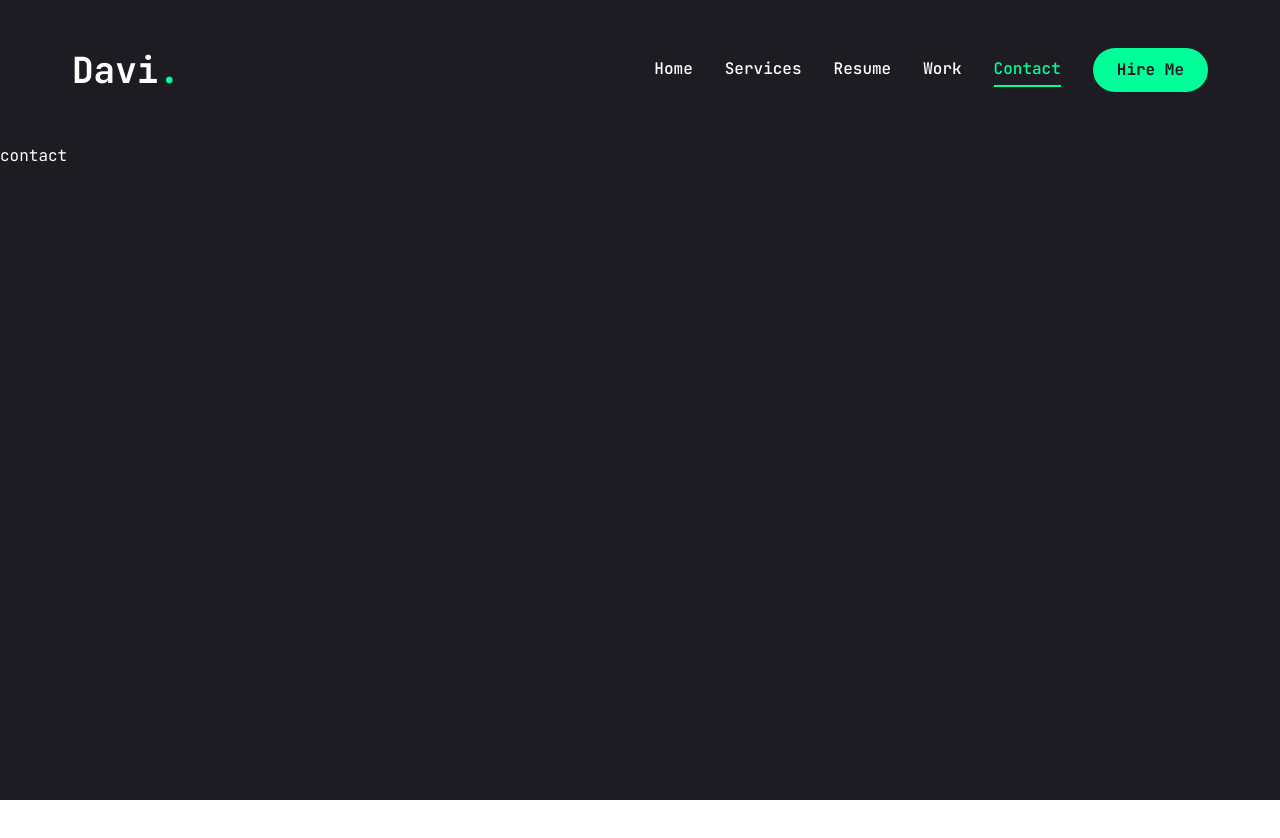
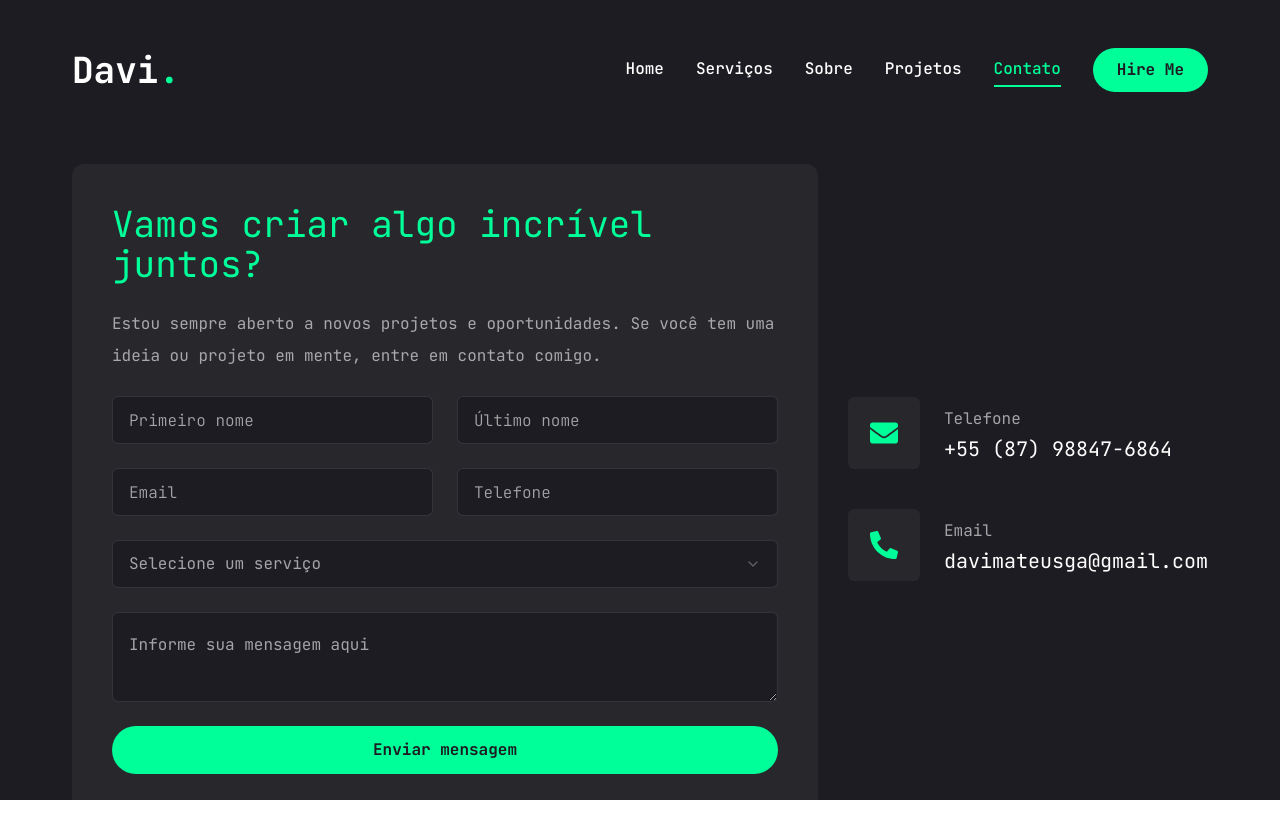
Before and after one commit to davimateus1/davi-mateus-portfolio, a Next.js app: page /contact in a window 1280 px wide. Before the commit the page ends 800 px from the top, so only its background shows below. Built offline with nearby package versions, Linux system fonts and the light colour scheme.

Commit message:
feat: finish contact page layout

```diff
--- a/package.json
+++ b/package.json
@@ -15,6 +15,8 @@
     "@radix-ui/react-slot": "^1.1.0",
     "@radix-ui/react-tabs": "^1.1.0",
     "@radix-ui/react-tooltip": "^1.1.2",
+    "@react-email/components": "^0.0.21",
+    "@react-email/render": "^0.0.16",
     "class-variance-authority": "^0.7.0",
     "clsx": "^2.1.1",
     "framer-motion": "^11.3.8",
@@ -23,7 +25,9 @@
     "react": "^18",
     "react-countup": "^6.5.3",
     "react-dom": "^18",
+    "react-email": "^2.1.5",
     "react-icons": "^5.2.1",
+    "resend": "^3.4.0",
     "swiper": "^11.1.5",
     "tailwind-merge": "^2.4.0",
     "tailwindcss-animate": "^1.0.7"
--- a/src/app/contact/page.tsx
+++ b/src/app/contact/page.tsx
@@ -1,5 +1,102 @@
+"use client";
+import { motion } from "framer-motion";
+
+import { Input } from "@/components/ui/input";
+import { Button } from "@/components/ui/button";
+import { Textarea } from "@/components/ui/textarea";
+
+import {
+  Select,
+  SelectItem,
+  SelectLabel,
+  SelectGroup,
+  SelectValue,
+  SelectContent,
+  SelectTrigger,
+} from "@/components/ui/select";
+
+import { FaEnvelope, FaPhoneAlt } from "react-icons/fa";
+
+const infos = [
+  {
+    icon: <FaEnvelope />,
+    title: "Telefone",
+    description: "+55 (87) 98847-6864",
+  },
+  {
+    icon: <FaPhoneAlt />,
+    title: "Email",
+    description: "davimateusga@gmail.com",
+  },
+];
+
 const Contact = () => {
-  return <div>contact</div>;
+  return (
+    <motion.section
+      className="py-6"
+      initial={{ opacity: 0 }}
+      animate={{
+        opacity: 1,
+        transition: { duration: 0.4, delay: 2.4, ease: "easeIn" },
+      }}
+    >
+      <div className="container mx-auto">
+        <div className="flex flex-col xl:flex-row gap-[30px]">
+          <div className="xl:h-[54%] order-2 xl:order-none">
+            <form className="flex flex-col gap-6 p-10 bg-[#27272c] rounded-xl">
+              <h3 className="text-4xl text-accent">
+                Vamos criar algo incrível juntos?
+              </h3>
+              <p className="text-white/60">
+                Estou sempre aberto a novos projetos e oportunidades. Se você
+                tem uma ideia ou projeto em mente, entre em contato comigo.
+              </p>
+              <div className="grid grid-cols-1 md:grid-cols-2 gap-6">
+                <Input type="text" placeholder="Primeiro nome" />
+                <Input type="text" placeholder="Último nome" />
+                <Input type="email" placeholder="Email" />
+                <Input type="text" placeholder="Telefone" />
+              </div>
+              <Select>
+                <SelectTrigger>
+                  <SelectValue placeholder="Selecione um serviço" />
+                </SelectTrigger>
+                <SelectContent>
+                  <SelectGroup>
+                    <SelectLabel>Desenvolvimento</SelectLabel>
+                    <SelectItem value="Sistema">Sistema</SelectItem>
+                    <SelectItem value="Website">Website</SelectItem>
+                    <SelectItem value="Aplicativo">Aplicativo</SelectItem>
+                    <SelectItem value="Landing Page">Landing Page</SelectItem>
+                    <SelectItem value="Outros">Outros</SelectItem>
+                  </SelectGroup>
+                </SelectContent>
+              </Select>
+              <Textarea placeholder="Informe sua mensagem aqui" />
+              <Button size="md" type="submit">
+                Enviar mensagem
+              </Button>
+            </form>
+          </div>
+          <div className="flex-1 flex items-center xl:justify-end order-1 xl:order-none mb-8 xl:mb-0">
+            <ul className="flex flex-col gap-10">
+              {infos.map(({ description, icon, title }) => (
+                <li key={description} className="flex items-center gap-6">
+                  <div className="w-[52px] h-[52px] xl:w-[72px] xl:h-[72px] bg-[#27272C] text-accent rounded-md flex items-center justify-center">
+                    <div className="text-[28px]">{icon}</div>
+                  </div>
+                  <div className="flex-1">
+                    <p className="text-white/60">{title}</p>
+                    <h3 className="text-xl">{description}</h3>
+                  </div>
+                </li>
+              ))}
+            </ul>
+          </div>
+        </div>
+      </div>
+    </motion.section>
+  );
 };
 
 export default Contact;
--- a/src/components/mobile-nav.tsx
+++ b/src/components/mobile-nav.tsx
@@ -11,19 +11,19 @@
     path: "/",
   },
   {
-    name: "services",
+    name: "serviços",
     path: "/services",
   },
   {
-    name: "resume",
+    name: "sobre",
     path: "/resume",
   },
   {
-    name: "work",
+    name: "projetos",
     path: "/work",
   },
   {
-    name: "contact",
+    name: "contato",
     path: "/contact",
   },
 ];
--- a/src/components/nav.tsx
+++ b/src/components/nav.tsx
@@ -9,19 +9,19 @@
     path: "/",
   },
   {
-    name: "services",
+    name: "serviços",
     path: "/services",
   },
   {
-    name: "resume",
+    name: "sobre",
     path: "/resume",
   },
   {
-    name: "work",
+    name: "projetos",
     path: "/work",
   },
   {
-    name: "contact",
+    name: "contato",
     path: "/contact",
   },
 ];
--- a/src/components/ui/input.tsx
+++ b/src/components/ui/input.tsx
@@ -1,6 +1,6 @@
-import * as React from "react"
+import * as React from "react";
 
-import { cn } from "@/lib/utils"
+import { cn } from "@/lib/utils";
 
 export interface InputProps
   extends React.InputHTMLAttributes<HTMLInputElement> {}
@@ -11,15 +11,15 @@
       <input
         type={type}
         className={cn(
-          "flex h-10 w-full rounded-md border border-input bg-background px-3 py-2 text-sm ring-offset-background file:border-0 file:bg-transparent file:text-sm file:font-medium placeholder:text-muted-foreground focus-visible:outline-none focus-visible:ring-2 focus-visible:ring-ring focus-visible:ring-offset-2 disabled:cursor-not-allowed disabled:opacity-50",
+          "flex h-[48px] rounded-md border border-white/10 focus:border-accent font-light bg-primary px-4 py-5 text-base placeholder:text-white/60 focus-visible:outline-none focus-visible:ring-1 focus-visible:ring-accent focus-visible:ring-offset-0 disabled:cursor-not-allowed disabled:opacity-50",
           className
         )}
         ref={ref}
         {...props}
       />
-    )
+    );
   }
-)
-Input.displayName = "Input"
+);
+Input.displayName = "Input";
 
-export { Input }
+export { Input };
--- a/src/components/ui/select.tsx
+++ b/src/components/ui/select.tsx
@@ -1,16 +1,16 @@
-"use client"
+"use client";
 
-import * as React from "react"
-import * as SelectPrimitive from "@radix-ui/react-select"
-import { Check, ChevronDown, ChevronUp } from "lucide-react"
+import * as React from "react";
+import * as SelectPrimitive from "@radix-ui/react-select";
+import { Check, ChevronDown, ChevronUp } from "lucide-react";
 
-import { cn } from "@/lib/utils"
+import { cn } from "@/lib/utils";
 
-const Select = SelectPrimitive.Root
+const Select = SelectPrimitive.Root;
 
-const SelectGroup = SelectPrimitive.Group
+const SelectGroup = SelectPrimitive.Group;
 
-const SelectValue = SelectPrimitive.Value
+const SelectValue = SelectPrimitive.Value;
 
 const SelectTrigger = React.forwardRef<
   React.ElementRef<typeof SelectPrimitive.Trigger>,
@@ -19,7 +19,7 @@
   <SelectPrimitive.Trigger
     ref={ref}
     className={cn(
-      "flex h-10 w-full items-center justify-between rounded-md border border-input bg-background px-3 py-2 text-sm ring-offset-background placeholder:text-muted-foreground focus:outline-none focus:ring-2 focus:ring-ring focus:ring-offset-2 disabled:cursor-not-allowed disabled:opacity-50 [&>span]:line-clamp-1",
+      "flex h-[48px] w-full items-center justify-between rounded-md border border-white/10 bg-primary px-4 py-5 text-base text-white/60 placeholder:text-white/10 focus:border-accent outline-none",
       className
     )}
     {...props}
@@ -29,8 +29,8 @@
       <ChevronDown className="h-4 w-4 opacity-50" />
     </SelectPrimitive.Icon>
   </SelectPrimitive.Trigger>
-))
-SelectTrigger.displayName = SelectPrimitive.Trigger.displayName
+));
+SelectTrigger.displayName = SelectPrimitive.Trigger.displayName;
 
 const SelectScrollUpButton = React.forwardRef<
   React.ElementRef<typeof SelectPrimitive.ScrollUpButton>,
@@ -46,8 +46,8 @@
   >
     <ChevronUp className="h-4 w-4" />
   </SelectPrimitive.ScrollUpButton>
-))
-SelectScrollUpButton.displayName = SelectPrimitive.ScrollUpButton.displayName
+));
+SelectScrollUpButton.displayName = SelectPrimitive.ScrollUpButton.displayName;
 
 const SelectScrollDownButton = React.forwardRef<
   React.ElementRef<typeof SelectPrimitive.ScrollDownButton>,
@@ -63,9 +63,9 @@
   >
     <ChevronDown className="h-4 w-4" />
   </SelectPrimitive.ScrollDownButton>
-))
+));
 SelectScrollDownButton.displayName =
-  SelectPrimitive.ScrollDownButton.displayName
+  SelectPrimitive.ScrollDownButton.displayName;
 
 const SelectContent = React.forwardRef<
   React.ElementRef<typeof SelectPrimitive.Content>,
@@ -75,7 +75,7 @@
     <SelectPrimitive.Content
       ref={ref}
       className={cn(
-        "relative z-50 max-h-96 min-w-[8rem] overflow-hidden rounded-md border bg-popover text-popover-foreground shadow-md data-[state=open]:animate-in data-[state=closed]:animate-out data-[state=closed]:fade-out-0 data-[state=open]:fade-in-0 data-[state=closed]:zoom-out-95 data-[state=open]:zoom-in-95 data-[side=bottom]:slide-in-from-top-2 data-[side=left]:slide-in-from-right-2 data-[side=right]:slide-in-from-left-2 data-[side=top]:slide-in-from-bottom-2",
+        "relative z-50 max-h-96 min-w-[8rem] overflow-hidden rounded-md border border-white/10 bg-primary shadow-md data-[state=open]:animate-in data-[state=closed]:animate-out data-[state=closed]:fade-out-0 data-[state=open]:fade-in-0 data-[state=closed]:zoom-out-95 data-[state=open]:zoom-in-95 data-[side=bottom]:slide-in-from-top-2 data-[side=left]:slide-in-from-right-2 data-[side=right]:slide-in-from-left-2 data-[side=top]:slide-in-from-bottom-2 text-white",
         position === "popper" &&
           "data-[side=bottom]:translate-y-1 data-[side=left]:-translate-x-1 data-[side=right]:translate-x-1 data-[side=top]:-translate-y-1",
         className
@@ -96,8 +96,8 @@
       <SelectScrollDownButton />
     </SelectPrimitive.Content>
   </SelectPrimitive.Portal>
-))
-SelectContent.displayName = SelectPrimitive.Content.displayName
+));
+SelectContent.displayName = SelectPrimitive.Content.displayName;
 
 const SelectLabel = React.forwardRef<
   React.ElementRef<typeof SelectPrimitive.Label>,
@@ -108,8 +108,8 @@
     className={cn("py-1.5 pl-8 pr-2 text-sm font-semibold", className)}
     {...props}
   />
-))
-SelectLabel.displayName = SelectPrimitive.Label.displayName
+));
+SelectLabel.displayName = SelectPrimitive.Label.displayName;
 
 const SelectItem = React.forwardRef<
   React.ElementRef<typeof SelectPrimitive.Item>,
@@ -118,7 +118,7 @@
   <SelectPrimitive.Item
     ref={ref}
     className={cn(
-      "relative flex w-full cursor-default select-none items-center rounded-sm py-1.5 pl-8 pr-2 text-sm outline-none focus:bg-accent focus:text-accent-foreground data-[disabled]:pointer-events-none data-[disabled]:opacity-50",
+      "relative flex w-full cursor-default select-none items-center rounded-sm py-1.5 pl-8 pr-2 text-sm outline-none focus:bg-accent focus:text-primary data-[disabled]:pointer-events-none data-[disabled]:opacity-50 hover:text-primary",
       className
     )}
     {...props}
@@ -131,8 +131,8 @@
 
     <SelectPrimitive.ItemText>{children}</SelectPrimitive.ItemText>
   </SelectPrimitive.Item>
-))
-SelectItem.displayName = SelectPrimitive.Item.displayName
+));
+SelectItem.displayName = SelectPrimitive.Item.displayName;
 
 const SelectSeparator = React.forwardRef<
   React.ElementRef<typeof SelectPrimitive.Separator>,
@@ -143,8 +143,8 @@
     className={cn("-mx-1 my-1 h-px bg-muted", className)}
     {...props}
   />
-))
-SelectSeparator.displayName = SelectPrimitive.Separator.displayName
+));
+SelectSeparator.displayName = SelectPrimitive.Separator.displayName;
 
 export {
   Select,
@@ -157,4 +157,4 @@
   SelectSeparator,
   SelectScrollUpButton,
   SelectScrollDownButton,
-}
+};
--- a/src/components/ui/textarea.tsx
+++ b/src/components/ui/textarea.tsx
@@ -10,7 +10,7 @@
     return (
       <textarea
         className={cn(
-          "flex min-h-[80px] w-full rounded-md border border-input bg-background px-3 py-2 text-sm ring-offset-background placeholder:text-muted-foreground focus-visible:outline-none focus-visible:ring-2 focus-visible:ring-ring focus-visible:ring-offset-2 disabled:cursor-not-allowed disabled:opacity-50",
+          "flex min-h-[80px] w-full rounded-md border border-white/10 bg-primary px-4 py-5 text-base placeholder:text-white/60 focus-visible:border-accent outline-none",
           className
         )}
         ref={ref}
```
Also changed, not shown: 1 other file (tests, documents, lock files or other folders).
